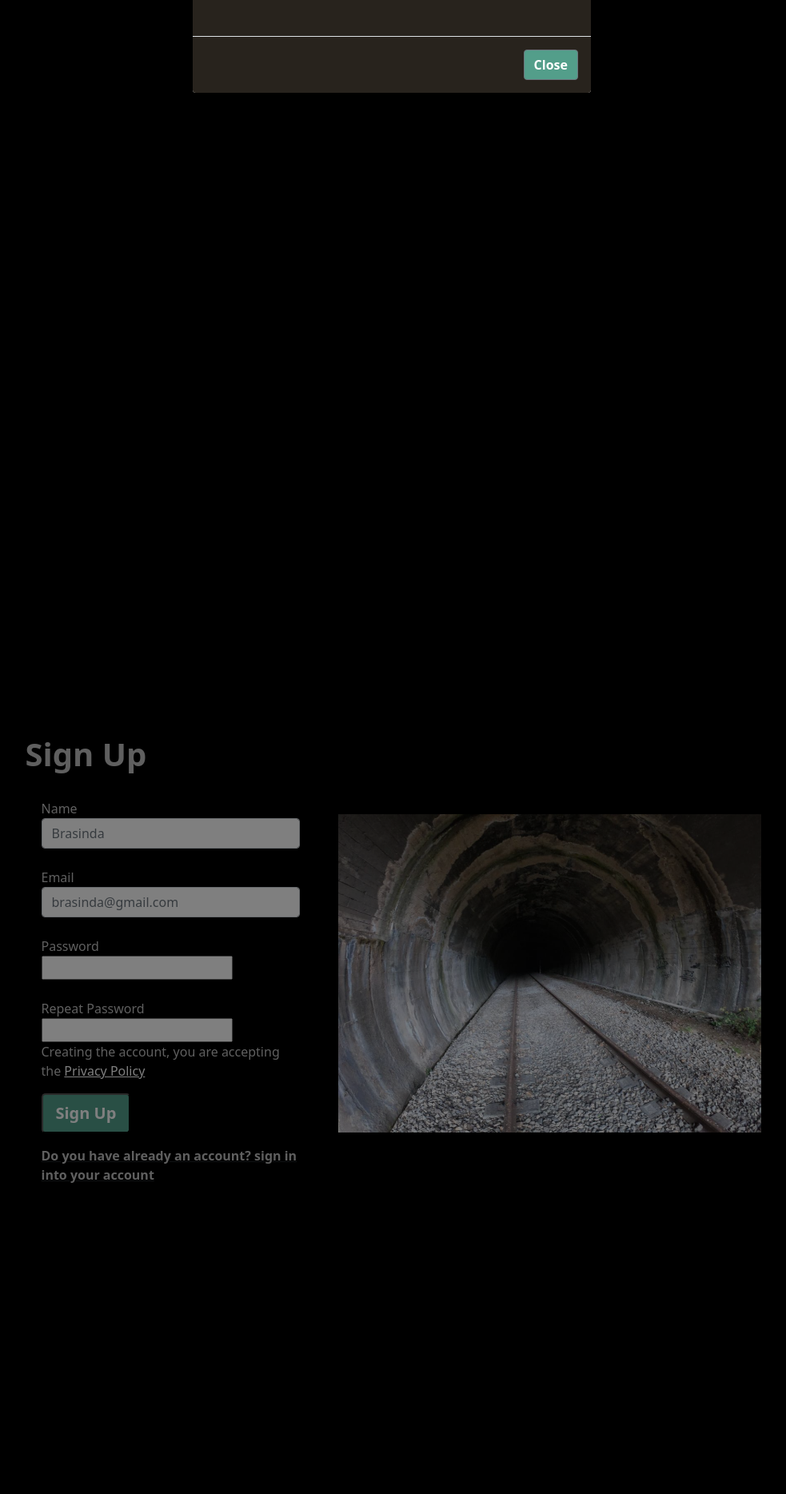
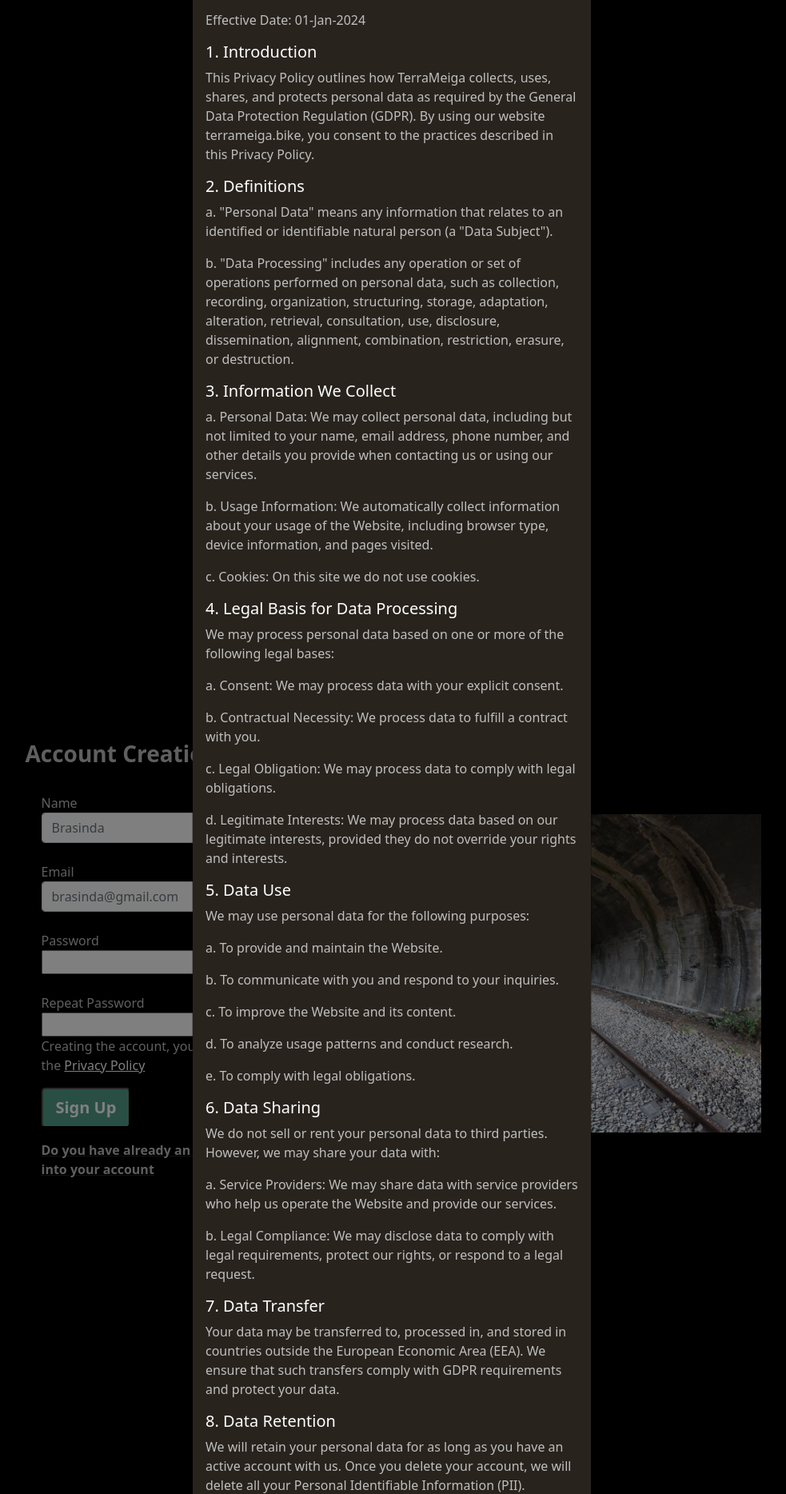
Before and after one commit to paquinho89/terrameiga, a Django app: template registration/templates/2_sign_up.html in a window 1280 px wide, after a click on "Privacy Policy". Shown: the part 95-1963 px from the top of the page at 80% size, without its empty margins (150-1133 px from the left). Run offline with Django 4.2, Linux system fonts and the light colour scheme; the template is opened without the code that fills it: values that come from a table or form of the project are taken from there, others are empty; some libraries are stand-ins or nearby versions.

Commit message:
translations_3

```diff
--- a/registration/templates/1_sign_in.html
+++ b/registration/templates/1_sign_in.html
@@ -14,7 +14,7 @@
             <div class="card-body p-md-5">
               <div class="row justify-content-center">
                 <div class="col-md-10 col-lg-6 col-xl-5 order-2 order-lg-1">
-                  <p class="text-left h1 fw-bold mx-1 mt-2">{% trans "Sign in" %}
+                  <p class="text-left h3 fw-bold mx-1 mt-2">{% trans "Sign in" %}
                   </p>
                   <form class=" mx-md-4" method="post" novalidate>
                     {% csrf_token %}
--- a/registration/templates/2_sign_up.html
+++ b/registration/templates/2_sign_up.html
@@ -13,7 +13,7 @@
             <div class="card-body p-md-5">
               <div class="row justify-content-left">
                 <div class="col-md-10 col-lg-6 col-xl-5 order-2 order-lg-1">
-                  <p class="text-left h1 fw-bold mx-1 mt-2">{% trans "Sign Up" %}
+                  <p class="text-left h3 fw-bold mx-1 mt-2">{% trans "Account Creation" %}
                   </p>
                   <form class="mx-1 mx-md-4" method="POST" action="" novalidate>
                     {% csrf_token %}
@@ -22,13 +22,13 @@
                           <td>
                             <br>
                             {% if forloop.counter == 1 %}
-                            <label>Name</label>
+                            <label>{% trans "Name" %}</label>
                             {% elif forloop.counter == 2 %}
                             <label>Email</label>
                             {% elif forloop.counter == 3 %}
-                            <label>Password</label>
+                            <label>{% trans "Password" %}</label>
                             {% elif forloop.counter == 4 %}
-                            <label>Repeat Password</label>
+                            <label>{% trans "Repeat Password" %}</label>
                             {% endif %}
                             <!--Co div fago que a label aparezca xusto enriba do texto-->
                             <div>
@@ -58,8 +58,7 @@
                               </button>
                             </div>
                             <div class="modal-body">
-                              <!--O safe é para que o markdown funcion no .txt file da Privacy Policy-->
-                              <p>{{privacy_policy_html|safe}}</p>
+                              {% include 'privacy_policy.html' %}
                             </div>
                             <div class="modal-footer">
                               <button id="privacy_policy_close_button" type="button" class="btn btn-secondary" data-dismiss="modal"><strong>{% trans "Close" %}</strong></button>
--- a/registration/templates/account_confirm_email_sent.html
+++ b/registration/templates/account_confirm_email_sent.html
@@ -1,4 +1,6 @@
 {% extends 'base/base_non_registered.html' %}
+<!--To load the Django library to translate your text.-->
+{% load i18n %}
 
 {% load static %}
 
@@ -13,7 +15,7 @@
               <div class="card-body p-md-5">
                 <div class="row justify-content-center">
                   <div class="col-md-10 col-lg-6 col-xl-5 order-2 order-lg-1">
-                    <p class="text-left h1 fw-bold mx-1 mt-2">{% trans "Email confirmation" %}</p>
+                    <p class="text-left h3 fw-bold mx-1 mt-2">{% trans "Email confirmation" %}</p>
                     <p class="text-left h6 mb-5 mx-1 mx-md-4 mt-4">
                       {% trans "To complete your registration, go to your email, open the TerraMeiga email and click on the link." %}
                       <br>
--- a/registration/templates/password_reset.html
+++ b/registration/templates/password_reset.html
@@ -14,7 +14,7 @@
             <div class="card-body p-md-5">
               <div class="row justify-content-center">
                 <div class="col-md-10 col-lg-6 col-xl-5 order-2 order-lg-1">
-                  <p class="text-left h2 fw-bold mx-1 mt-2">{% trans "Password Recovery" %}
+                  <p class="text-left h3 fw-bold mx-1 mt-2 mb-4">{% trans "Password Recovery" %}
                   </p>
                   <form class="mx-1 mx-md-4" method="POST" action="" novalidate>
                     {% csrf_token %}
@@ -27,7 +27,7 @@
                           <label id="label_error" style="color: red;">{{ email_recovery.email.errors }}</label>
                             {% endif %}
                         </div>
-                        <div class="d-flex justify-content-left mt-2">
+                        <div class="d-flex justify-content-left mt-4">
                           <button id="sign_in_button" type="submit" class="btn-lg mt-2" href="#" type="submit">
                             <strong>{% trans "Get Password" %}</strong>
                           </button>
--- a/registration/templates/password_reset_complete.html
+++ b/registration/templates/password_reset_complete.html
@@ -12,7 +12,7 @@
             <div class="card-body p-md-5">
               <div class="row justify-content-center">
                 <div class="col-md-10 col-lg-6 col-xl-5 order-2 order-lg-1">
-                  <p class="text-left h1 fw-bold mx-1 mt-2">{% trans "New Password" %}
+                  <p class="text-left h3 fw-bold mx-1 mt-2">{% trans "New Password" %}
                   </p>
                   <form class="mx-1 mx-md-4" method="POST" action="" novalidate>
                     {% csrf_token %}
--- a/registration/templates/password_reset_sent.html
+++ b/registration/templates/password_reset_sent.html
@@ -13,7 +13,7 @@
               <div class="card-body p-md-5">
                 <div class="row justify-content-center">
                   <div class="col-md-10 col-lg-6 col-xl-5 order-2 order-lg-1">
-                    <p class="text-left h1 fw-bold mx-1 mt-2">{% trans "Password Recovery" %}</p>
+                    <p class="text-left h3 fw-bold mx-1 mt-2">{% trans "Password Recovery" %}</p>
                     <p class="text-left h6 mb-5 mx-1 mx-md-4 mt-4">
                       {% trans "To recover your password, go to your email, open the 'TerraMeiga' email and click on the link." %}
                       <br>
--- /dev/null
+++ b/registration/templates/privacy_policy.html
@@ -0,0 +1,123 @@
+<!--To load the Django library to translate your text.-->
+{% load i18n %}
+
+
+<body style="color: white;">
+<label class="mb-3">Effective Date: 01-Jan-2024</label>
+
+<h5>1. Introduction</h5>
+   <p>
+      This Privacy Policy outlines how TerraMeiga collects, uses, shares, and protects personal data as required by the General Data Protection Regulation (GDPR). By using our website terrameiga.bike, you consent to the practices described in this Privacy Policy.
+   </p>
+<h5>2. Definitions</h5>
+   <p>
+      a. "Personal Data" means any information that relates to an identified or identifiable natural person (a "Data Subject").
+   </p>
+   <p>
+      b. "Data Processing" includes any operation or set of operations performed on personal data, such as collection, recording, organization, structuring, storage, adaptation, alteration, retrieval, consultation, use, disclosure, dissemination, alignment, combination, restriction, erasure, or destruction.
+   </p>
+<h5>3. Information We Collect</h5>
+   <p>
+      a. Personal Data: We may collect personal data, including but not limited to your name, email address, phone number, and other details you provide when contacting us or using our services.
+   </p>
+   <p>
+      b. Usage Information: We automatically collect information about your usage of the Website, including browser type, device information, and pages visited.
+   </p>
+   <p>
+      c. Cookies: On this site we do not use cookies.
+   </p>
+<h5>4. Legal Basis for Data Processing</h5>
+   <p>
+      We may process personal data based on one or more of the following legal bases:
+   </p>
+   <p>
+      a. Consent: We may process data with your explicit consent.
+   </p>
+   <p>
+      b. Contractual Necessity: We process data to fulfill a contract with you.
+   </p>
+   <p>
+      c. Legal Obligation: We may process data to comply with legal obligations.
+   </p>
+   <p>
+      d. Legitimate Interests: We may process data based on our legitimate interests, provided they do not override your rights and interests.
+   </p>
+<h5>5. Data Use</h5>
+   <p>
+      We may use personal data for the following purposes:
+   </p>
+   <p>
+      a. To provide and maintain the Website.
+   </p>
+   <p>
+      b. To communicate with you and respond to your inquiries.
+   </p>
+   <p>
+      c. To improve the Website and its content.
+   </p>
+   <p>
+      d. To analyze usage patterns and conduct research.
+   </p>
+   <p>
+      e. To comply with legal obligations.
+   </p>
+<h5>6. Data Sharing</h5>
+   <p>
+      We do not sell or rent your personal data to third parties. However, we may share your data with:
+   </p>
+   <p>
+      a. Service Providers: We may share data with service providers who help us operate the Website and provide our services.
+   </p>
+   <p>
+      b. Legal Compliance: We may disclose data to comply with legal requirements, protect our rights, or respond to a legal request.
+   </p>
+<h5>7. Data Transfer</h5>
+   <p>
+      Your data may be transferred to, processed in, and stored in countries outside the European Economic Area (EEA). We ensure that such transfers comply with GDPR requirements and protect your data.
+   </p>
+<h5>8. Data Retention</h5>
+<p>
+   We will retain your personal data for as long as you have an active account with us. Once you delete your account, we will delete all your Personal Identifiable Information (PII).
+</p>
+<h5>9. Data Security</h5>
+<p>
+   We implement appropriate security measures to protect your personal data from unauthorized access and disclosure. However, no data transmission or storage is entirely secure.
+</p>
+<h5>10. Your Rights</h5>
+<p>
+   Under GDPR, you have rights regarding your personal data, including:
+</p>
+<p>
+   a. Right to Access: You can request access to your personal data.
+</p>
+<p>
+   b. Right to Rectification: You can request the correction of inaccurate data.
+</p>
+<p>
+   c. Right to Erasure: You can request the deletion of your data under specific circumstances.
+</p>
+<p>
+   d. Right to Restriction of Processing: You can request limitations on data processing.
+</p>
+<p>
+   e. Right to Data Portability: You can request your data in a structured, commonly used format.
+</p>
+<p>
+   f. Right to Object: You can object to the processing of your data.
+</p>
+<p>
+   g. Right to Withdraw Consent: If processing is based on consent, you can withdraw it at any time.
+</p>
+<p>
+   To exercise your rights, please contact us at paquinho89@gmail.com.
+</p>
+<h5>11. Contact Us</h5>
+<p>
+   If you have questions or concerns about this Privacy Policy or our data practices, please contact us at paquinho89@gmail.com.
+</p>
+<h5>12. Changes to this Privacy Policy</h5>
+<p>
+   We reserve the right to modify this Privacy Policy at any time. Please review it periodically for updates.
+</p>
+<label>This Privacy Policy was last updated on 01-Jan-2024.</label>
+</body>
--- a/registration/views.py
+++ b/registration/views.py
@@ -26,9 +26,6 @@ def index(request):
   return render(request, "templates/home_page_castellano.html", context)
 
 def sign_up_view(request):
-  # Con esto o que fago é abrir o documento para leelo e que despois aparezca no html. Deste xeito o chorretón de texto non está no html e todo queda máis ordenado
-  with open('terrameiga/static/lists/privacy_policy.txt', 'r') as file:
-    privacy_policy = file.read()
   # create a form instance and populate it with data from the request:
   sign_up_form_variable = sign_up_form_2(data=request.POST)
   if request.method == 'POST':
@@ -61,8 +58,7 @@ def sign_up_view(request):
         messages.add_message(request, messages.ERROR, "Check the below errors and try again!")
 
   context = {
-        'sign_up_form':sign_up_form_variable,
-        'privacy_policy_html': privacy_policy
+        'sign_up_form':sign_up_form_variable
   }
   return render (request, '2_sign_up.html', context)
 
```
Also changed, not shown: terrameiga/static/lists/privacy_policy.txt (deleted, +0 -97 lines), db.sqlite3, locale/es/LC_MESSAGES/django.po, 1 other file.
